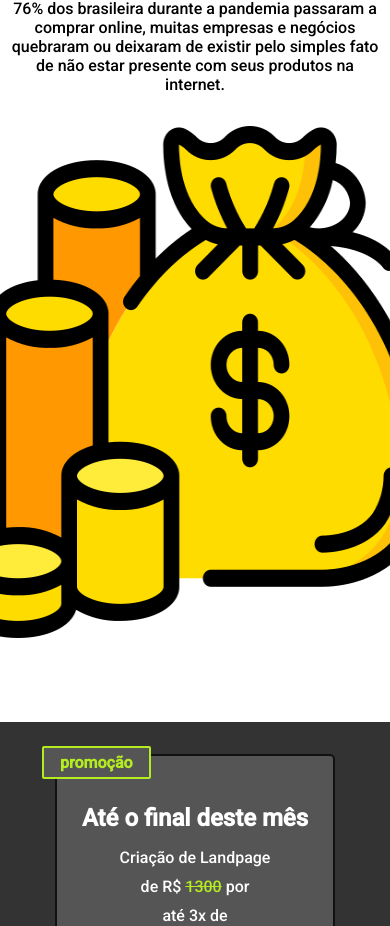
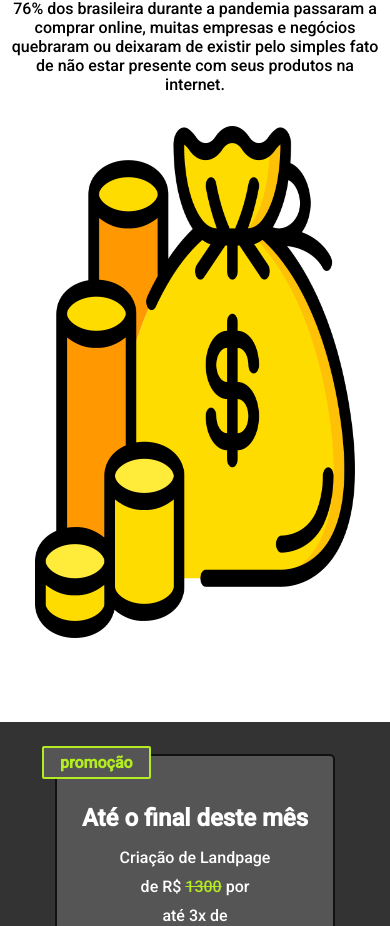
Before and after one commit to natamartins/mycompany, a Next.js app: page / in a window 390 px wide. Shown: the part 3118-4044 px from the top of the page. Built offline with nearby package versions, Linux system fonts and the light colour scheme.

Commit message:
new update

```diff
--- a/src/styles/card_marketing.scss
+++ b/src/styles/card_marketing.scss
@@ -33,7 +33,7 @@
     }
 
     .card_marketing-img img {
-        max-width: 50rem;
-        padding: 0px 20px;
+        width: 25rem;
+        padding: 0px 40px;
     }
 }
```
